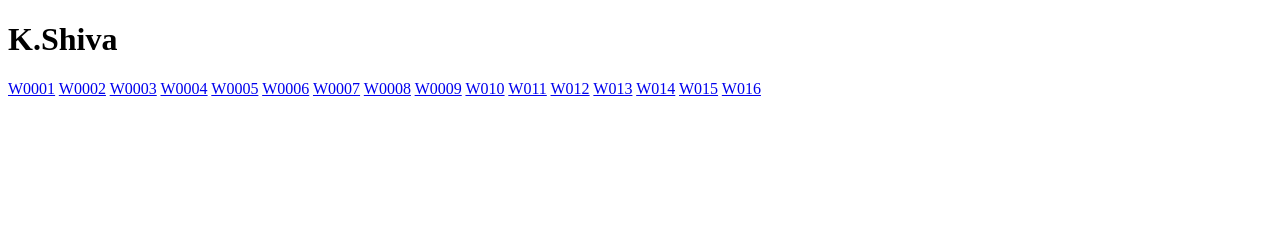
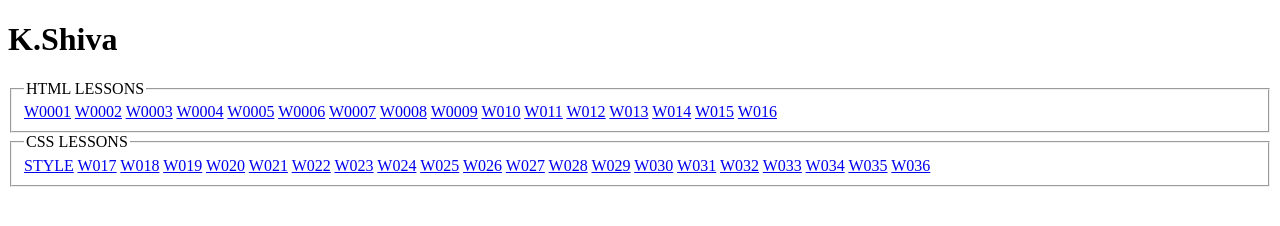
Before and after one commit to kodigantishivaprasad/kodigantishivaprasad.github.io, a plain HTML site: page index.html in a window 1280 px wide. Drawn offline with Linux system fonts and the light colour scheme.

Commit message:
added lessons

```diff
--- a/index.html
+++ b/index.html
@@ -1,13 +1,16 @@
 <!DOCTYPE html>
 <html lang="en">
+
 <head>
     <meta charset="UTF-8">
     <meta name="viewport" content="width=device-width, initial-scale=1.0">
     <title>Document</title>
 </head>
+
 <body>
     <h1>K.Shiva</h1>
-
+    <fieldset>
+        <legend>HTML LESSONS</legend>
         <a href="/part1/W0001.html">W0001</a>
         <a href="/part1/W0002.html">W0002</a>
         <a href="/part1/W0003.html">W0003</a>
@@ -24,5 +27,31 @@
         <a href="/part1/W014.html">W014</a>
         <a href="/part1/W015.html">W015</a>
         <a href="/part1/W016.html">W016</a>
+    </fieldset>
+    <fieldset>
+        <legend>CSS LESSONS</legend>
+        <a href="/part2/style.css">STYLE</a>
+        <a href="/part2/W017.html">W017</a>
+        <a href="/part2/W018.html">W018</a>
+        <a href="/part2/W019.html">W019</a>
+        <a href="/part2/W020.html">W020</a>
+        <a href="/part2/W021.html">W021</a>
+        <a href="/part2/W022.html">W022</a>
+        <a href="/part2/W023.html">W023</a>
+        <a href="/part2/W024.html">W024</a>
+        <a href="/part2/W025.html">W025</a>
+        <a href="/part2/W026.html">W026</a>
+        <a href="/part2/W027.html">W027</a>
+        <a href="/part2/W028.html">W028</a>
+        <a href="/part2/W029.html">W029</a>
+        <a href="/part2/W030.html">W030</a>
+        <a href="/part2/W031.html">W031</a>
+        <a href="/part2/W032.html">W032</a>
+        <a href="/part2/W033.html">W033</a>
+        <a href="/part2/W034.html">W034</a>
+        <a href="/part2/W035.html">W035</a>
+        <a href="/part2/W036.html">W036</a>
+    </fieldset>
 </body>
+
 </html>
```
Lines whose indentation alone changed are shown as unchanged.
